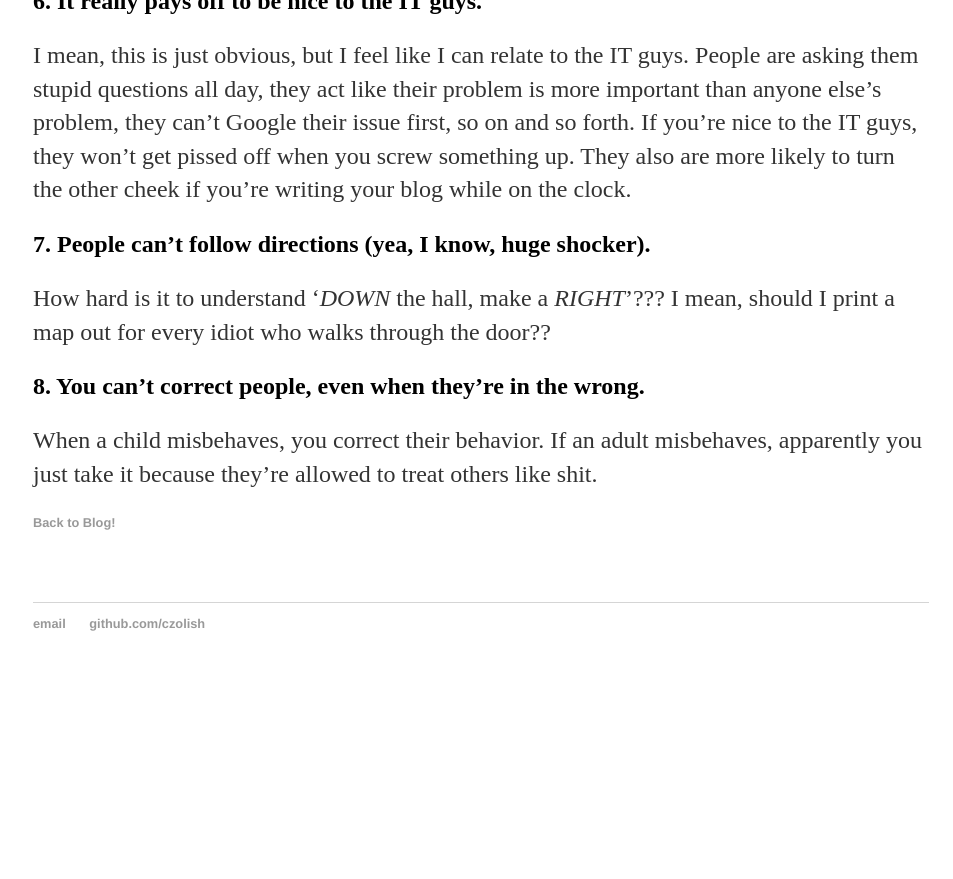
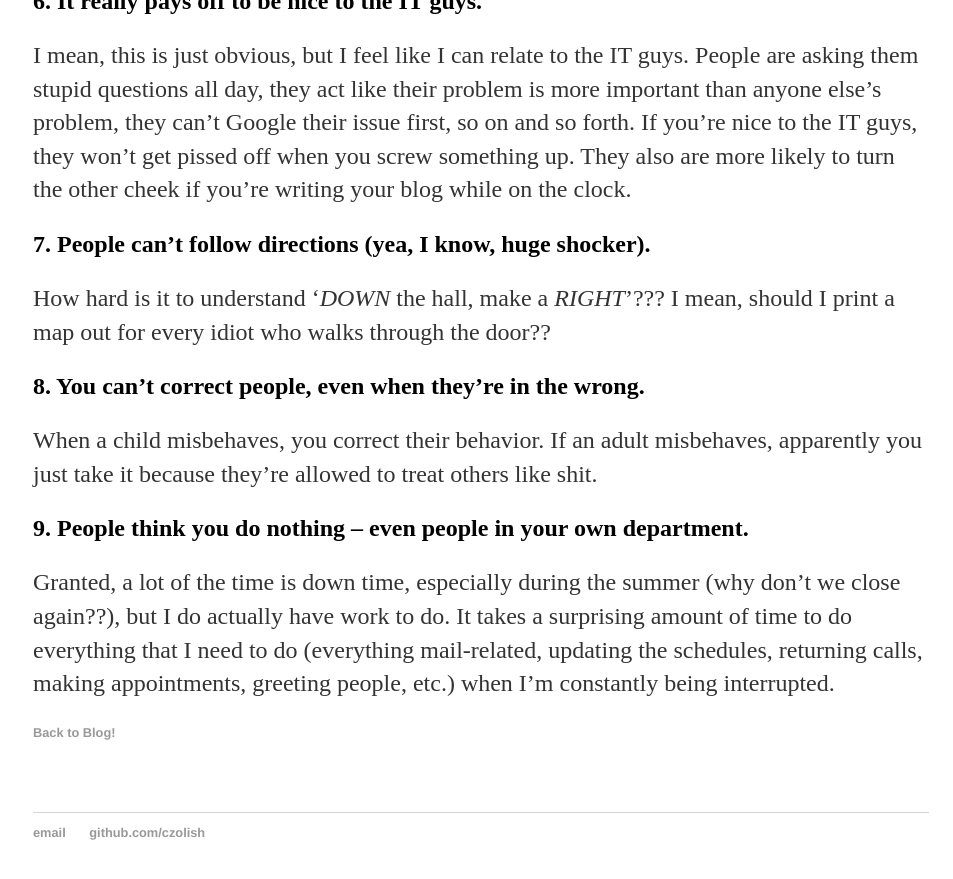
Before and after one commit to czolish/czolish.github.io, a Jekyll site: the page built from _posts/2017-08-14-what-i-have-learned-from-being-a-receptionist.md, in a window 1280 px wide and 900 px high, scrolled down 1596 px. Shown: the top 879 px of the window, without its empty margins (159-1112 px from the left). Built offline with Jekyll 4.4.1, drawn with Linux system fonts in a browser that asks for light colours; comment, search, counter and statistics services are not loaded; before the commit the page ends 2287 px from its top, so only the background shows below that.

Commit message:
Update 2017-08-14-what-i-have-learned-from-being-a-receptionist.md

```diff
--- a/_posts/2017-08-14-what-i-have-learned-from-being-a-receptionist.md
+++ b/_posts/2017-08-14-what-i-have-learned-from-being-a-receptionist.md
@@ -30,3 +30,6 @@ How hard is it to understand '*DOWN* the hall, make a *RIGHT*'??? I mean, should
 
 ## 8. You can't correct people, even when they're in the wrong.
 When a child misbehaves, you correct their behavior. If an adult misbehaves, apparently you just take it because they're allowed to treat others like shit.
+
+## 9. People think you do nothing -- even people in your own department.
+Granted, a lot of the time is down time, especially during the summer (why don't we close again??), but I do actually have work to do. It takes a surprising amount of time to do everything that I need to do (everything mail-related, updating the schedules, returning calls, making appointments, greeting people, etc.) when I'm constantly being interrupted.
```
